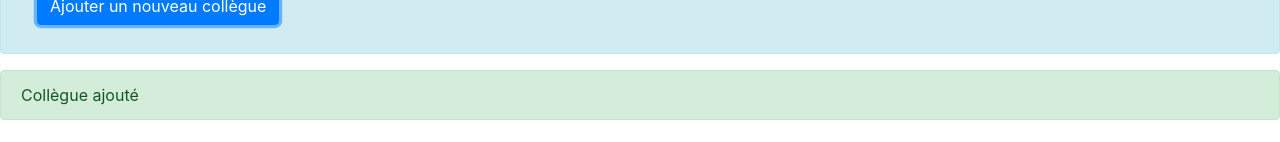
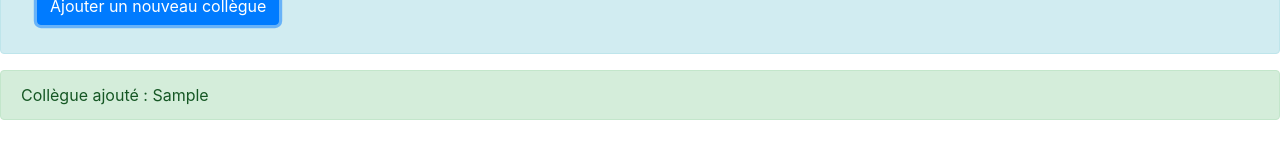
Before and after one commit to hmerciol/top-collegues, an Angular app: page / in a window 1280 px wide. Both pictures are taken after typing "Sample", "Sample" into the empty fields and a click on the button "Ajouter un nouveau collègue". Shown: the part 264-406 px from the top of the page. Built offline with nearby package versions, Linux system fonts and the light colour scheme.

Commit message:
affichage nouveau collègue

```diff
--- a/src/app/app.component.html
+++ b/src/app/app.component.html
@@ -37,7 +37,7 @@
 </div>
 
 <div *ngIf="added" class="alert alert-success" role="alert">
-  Collègue ajouté
+  Collègue ajouté : {{newCollegue.pseudo}}
 </div>
 <div *ngIf="wrong" class="alert alert-danger" role="alert">
   Champs manquants
--- a/src/app/app.component.ts
+++ b/src/app/app.component.ts
@@ -8,6 +8,7 @@ import { Collegue } from './shared/domain/collegue';
 })
 export class AppComponent implements OnInit {
   collegues:Collegue[];
+  newCollegue:Collegue;
   added:boolean;
   wrong:boolean;
   title = 'app';
@@ -17,7 +18,8 @@ export class AppComponent implements OnInit {
       this.wrong=true;
       this.added=false;
     }else{
-      this.collegues.push(new Collegue(pseudo.value,imageUrl.value,0));
+      this.newCollegue = new Collegue(pseudo.value,imageUrl.value,0);
+      this.collegues.push(this.newCollegue);
       pseudo.value='';
       imageUrl.value='';
       this.added=true;
```
